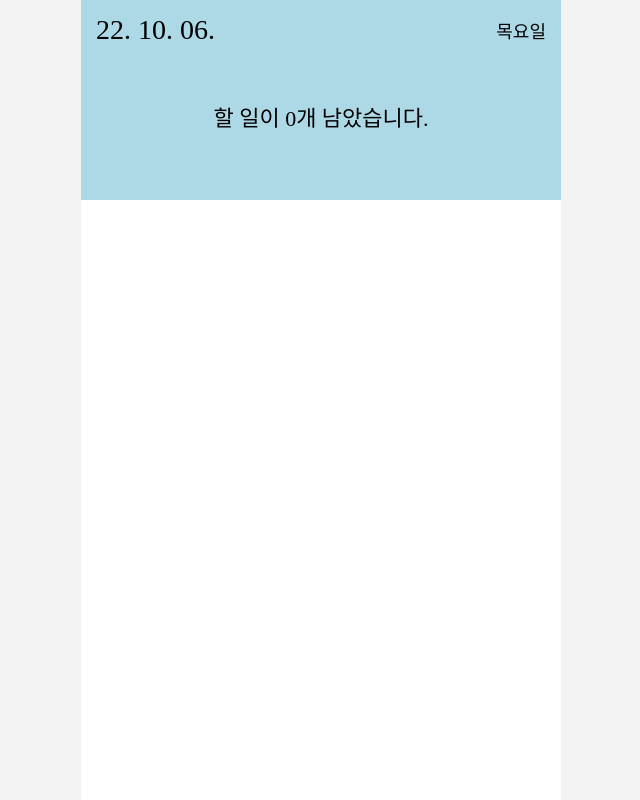
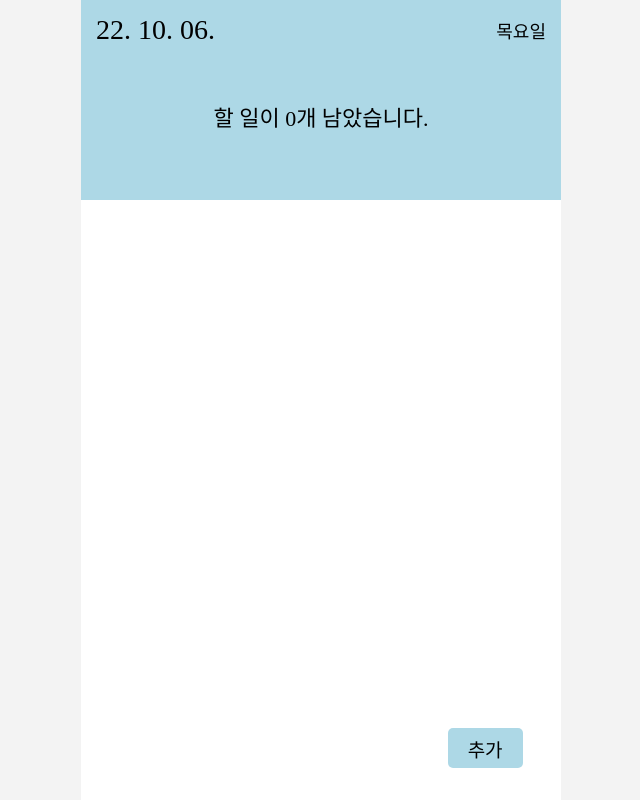
Before and after one commit to ShinjungOh/2022-todolist-challenge, a Next.js app in the folder 2022-10-06/: page /todolist in a window 1280 px wide. Shown: the whole page, without its empty margins (319-959 px from the left). Built offline with nearby package versions, Linux system fonts and the light colour scheme.

Commit message:
[ADD] 7th: TodoCreate 구현

```diff
--- a/2022-10-06/pages/todolist.tsx
+++ b/2022-10-06/pages/todolist.tsx
@@ -1,9 +1,12 @@
 import React from 'react';
 
-import { TodoHeader } from '@components/todo';
+import { TodoCreate, TodoHeader } from '@components/todo';
 
 const Todolist = () => (
-  <TodoHeader />
+  <>
+    <TodoHeader />
+    <TodoCreate />
+  </>
 );
 
 export default Todolist;
--- /dev/null
+++ b/2022-10-06/ui/components/todo/TodoCreate.tsx
@@ -0,0 +1,90 @@
+import React, { ChangeEvent, FormEvent, useState } from 'react';
+import styled from 'styled-components';
+
+const TodoCreate = () => {
+  const [isOpen, setIsOpen] = useState(false);
+  const [createTodo, setCreateTodo] = useState('');
+
+  const onToggle = () => {
+    setIsOpen((prev) => !prev);
+  };
+
+  const onCreate = (e: ChangeEvent<HTMLInputElement>) => {
+    const { value } = e.target;
+    setCreateTodo(value);
+  };
+
+  const onSubmit = (e: FormEvent<HTMLFormElement>) => {
+    e.preventDefault();
+    setCreateTodo('');
+    setIsOpen(false);
+  };
+
+  return (
+    <>
+      {
+        isOpen
+        && (
+          <InputContainer>
+            <InputForm onSubmit={onSubmit}>
+              <Input
+                onChange={onCreate}
+                value={createTodo}
+                placeholder="enter를 눌러 제출"
+                autoFocus
+              />
+            </InputForm>
+          </InputContainer>
+        )
+      }
+      <Button onClick={onToggle}>
+        {isOpen ? '닫기' : '추가'}
+      </Button>
+    </>
+  );
+};
+
+export default TodoCreate;
+
+const InputContainer = styled.div`
+  width: 100%;
+  height: 25%;
+  background-color: #f6f6f6;
+  position: absolute;
+  bottom: 0;
+`;
+
+const InputForm = styled.form`
+  width: 100%;
+  height: 30%;
+  display: flex;
+  flex-direction: column;
+  justify-content: center;
+  align-items: center;
+  position: relative;
+  top: 20%;
+`;
+
+const Input = styled.input`
+  width: 85%;
+  height: 100%;
+  padding: 17px;
+  font-size: 16px;
+  border: 0.5px solid #aeaeae;
+  border-radius: 5px;
+  cursor: pointer;
+`;
+
+const Button = styled.button`
+  width: 75px;
+  height: 40px;
+  position: absolute;
+  bottom: 4%;
+  right: 8%;
+  border: none;
+  border-radius: 5px;
+  background-color: lightblue;
+  font-size: 19px;
+  cursor: pointer;
+  z-index: 1;
+`;
--- a/2022-10-06/ui/components/todo/index.tsx
+++ b/2022-10-06/ui/components/todo/index.tsx
@@ -1 +1,2 @@
 export { default as TodoHeader } from '@components/todo/Header';
+export { default as TodoCreate } from '@components/todo/TodoCreate';
```
